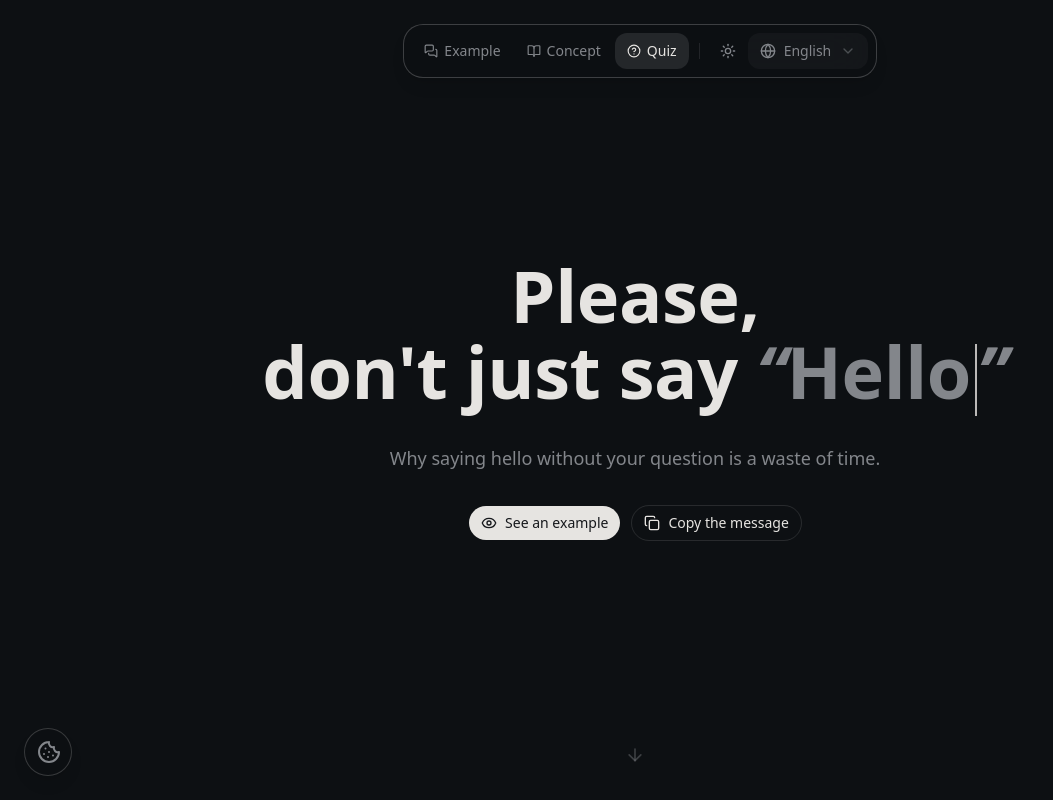
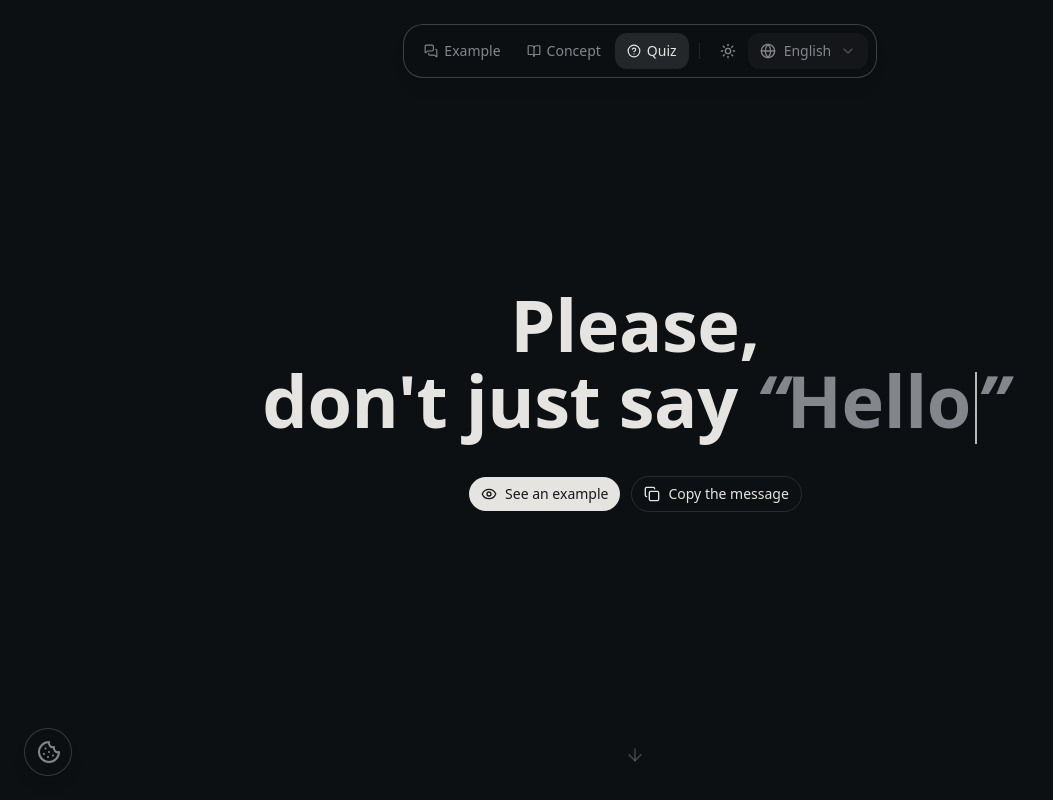
Before and after one commit to Kaysuto/no-hello, a Next.js app: page / in a window 1280 px wide. Shown: the top 800 px of the page, without its empty margins (0-1053 px from the left). Built offline with nearby package versions, Linux system fonts and the light colour scheme.

Commit message:
refactor: supprimer la description d'en-tête dans HomeContent

```diff
--- a/components/home-content.tsx
+++ b/components/home-content.tsx
@@ -54,10 +54,6 @@ export function HomeContent() {
                                 </span>
                             </span>
                         </h1>
-
-                        <p className="text-base md:text-lg text-muted-foreground font-normal max-w-xl mx-auto leading-relaxed">
-                            {t.headerDesc}
-                        </p>
 
                         {/* CTAs */}
                         <motion.div
```
